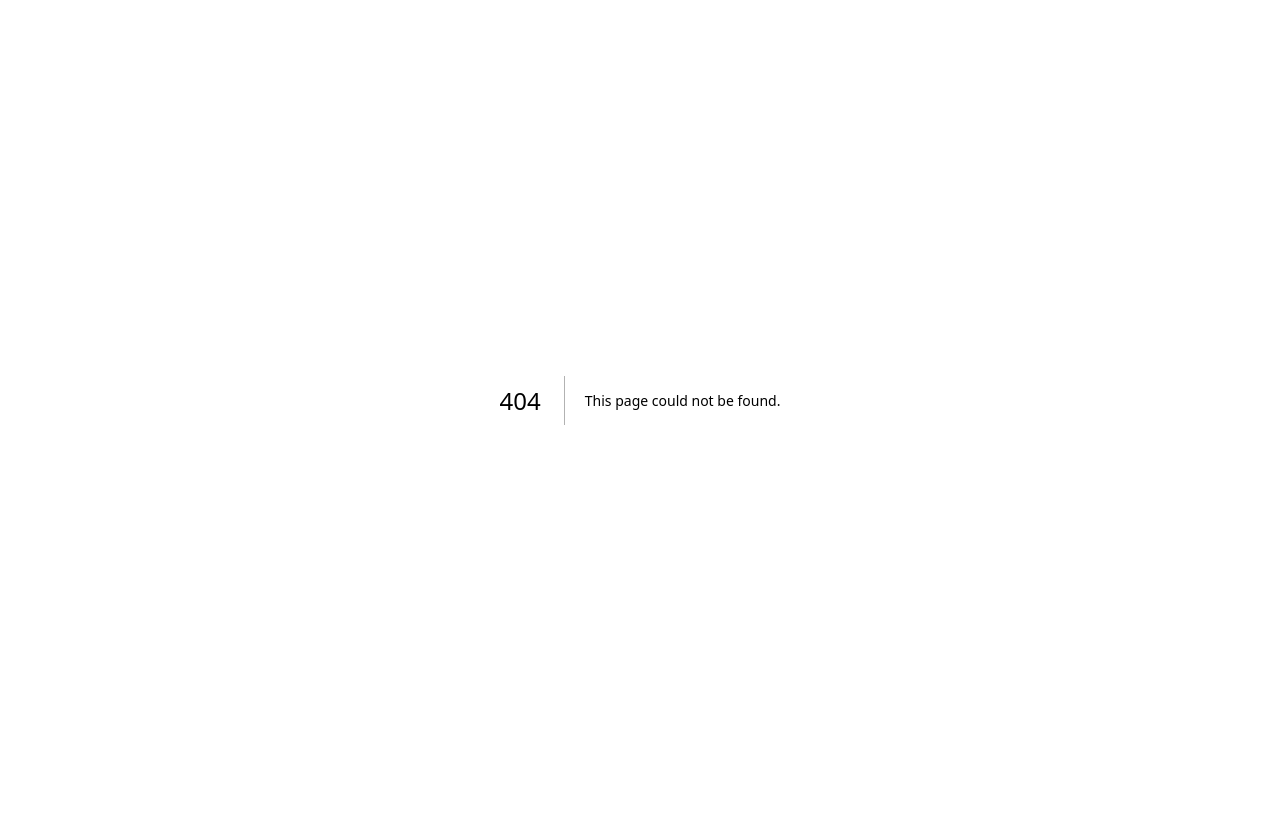
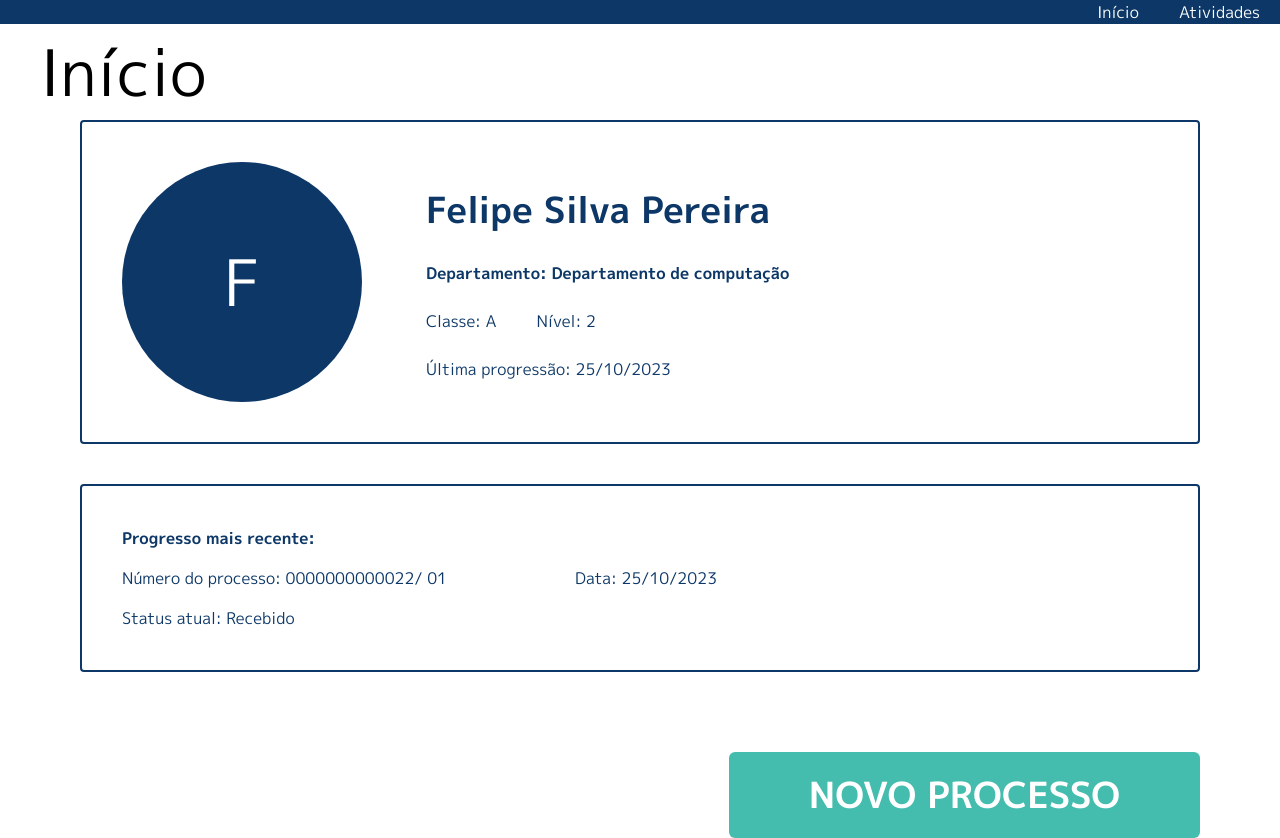
Before and after one commit to MATA63-Projeto-Progressao-Docente/frontend, a Next.js app: page /home in a window 1280 px wide. Before the commit this address had no page. Before the commit the page ends 800 px from the top, so only its background shows below. Built offline with nearby package versions, Linux system fonts and the light colour scheme.

Commit message:
feat: faz home page

```diff
--- a/app/activities/page.tsx
+++ b/app/activities/page.tsx
@@ -3,6 +3,7 @@
 import React, { useEffect, useState } from "react";
 import Link from "next/link";
 import Modal from "react-modal";
+import { activitiesSample } from "./sample";
 
 export default function ActivitiesPage() {
   const [isModalOpen, setIsModalOpen] = useState(false);
@@ -12,108 +13,7 @@ export default function ActivitiesPage() {
   const [hours, setHours] = useState("");
   const [description, setDescription] = useState("");
   const [file, setFile] = useState();
-  const [activities, setActivities] = useState([
-    {
-      name: "Lorem ipsum",
-      number: 1,
-      points: 20,
-      field: {
-        id: 1,
-        name: 'Campo'
-      },
-      description: 'Lorem ipsum dolor sit amet consectetur. Auctor elementum nunc pharetra fames erat. Id ornare duis arcu at. Elit consectetur vivamus id arcu faucibus vitae leo magna.'
-    },
-    {
-      name: "Lorem ipsum",
-      number: 2,
-      points: 20,
-      field: {
-        id: 1,
-        name: 'Campo'
-      },
-      description: 'Lorem ipsum dolor sit amet consectetur. Auctor elementum nunc pharetra fames erat. Id ornare duis arcu at. Elit consectetur vivamus id arcu faucibus vitae leo magna.'
-    },
-    {
-      name: "Lorem ipsum",
-      number: 3,
-      points: 20,
-      field: {
-        id: 1,
-        name: 'Campo'
-      },
-      description: 'Lorem ipsum dolor sit amet consectetur. Auctor elementum nunc pharetra fames erat. Id ornare duis arcu at. Elit consectetur vivamus id arcu faucibus vitae leo magna.'
-    },
-    {
-      name: "Lorem ipsum",
-      number: 4,
-      points: 20,
-      field: {
-        id: 1,
-        name: 'Campo'
-      },
-      description: 'Lorem ipsum dolor sit amet consectetur. Auctor elementum nunc pharetra fames erat. Id ornare duis arcu at. Elit consectetur vivamus id arcu faucibus vitae leo magna.'
-    },
-    {
-      name: "Lorem ipsum",
-      number: 5,
-      points: 20,
-      field: {
-        id: 1,
-        name: 'Campo'
-      },
-      description: 'Lorem ipsum dolor sit amet consectetur. Auctor elementum nunc pharetra fames erat. Id ornare duis arcu at. Elit consectetur vivamus id arcu faucibus vitae leo magna.'
-    },
-    {
-      name: "Lorem ipsum",
-      number: 6,
-      points: 20,
-      field: {
-        id: 1,
-        name: 'Campo'
-      },
-      description: 'Lorem ipsum dolor sit amet consectetur. Auctor elementum nunc pharetra fames erat. Id ornare duis arcu at. Elit consectetur vivamus id arcu faucibus vitae leo magna.'
-    },
-    {
-      name: "Lorem ipsum",
-      number: 7,
-      points: 20,
-      field: {
-        id: 1,
-        name: 'Campo'
-      },
-      description: 'Lorem ipsum dolor sit amet consectetur. Auctor elementum nunc pharetra fames erat. Id ornare duis arcu at. Elit consectetur vivamus id arcu faucibus vitae leo magna.'
-    },
-    {
-      name: "Lorem ipsum",
-      number: 8,
-      points: 20,
-      field: {
-        id: 1,
-        name: 'Campo'
-      },
-      description: 'Lorem ipsum dolor sit amet consectetur. Auctor elementum nunc pharetra fames erat. Id ornare duis arcu at. Elit consectetur vivamus id arcu faucibus vitae leo magna.'
-    },
-    {
-      name: "Lorem ipsum",
-      number: 9,
-      points: 20,
-      field: {
-        id: 1,
-        name: 'Campo'
-      },
-      description: 'Lorem ipsum dolor sit amet consectetur. Auctor elementum nunc pharetra fames erat. Id ornare duis arcu at. Elit consectetur vivamus id arcu faucibus vitae leo magna.'
-    },
-    {
-      name: "Lorem ipsum",
-      number: 10,
-      points: 20,
-      field: {
-        id: 1,
-        name: 'Campo'
-      },
-      description: 'Lorem ipsum dolor sit amet consectetur. Auctor elementum nunc pharetra fames erat. Id ornare duis arcu at. Elit consectetur vivamus id arcu faucibus vitae leo magna.'
-    },
-  ]);
+  const [activities, setActivities] = useState(activitiesSample);
 
   const fields: any = {
     1: 'Campo',
@@ -172,6 +72,9 @@ export default function ActivitiesPage() {
       <nav>
         <ul className="flex justify-end bg-secondary text-white items-center">
           <li className="nav-item px-5">
+            <Link href="/home">Início</Link>
+          </li>
+          <li className="nav-item px-5">
             <Link href="/activities">Atividades</Link>
           </li>
         </ul>
@@ -202,7 +105,7 @@ export default function ActivitiesPage() {
         </div>
         <button
           type="button"
-          className="self-end mr-72 bg-highlight py-2 px-12 rounded"
+          className="self-end mr-72 bg-highlight py-2 px-12 rounded mb-20"
         >
           <h2
             className="text-white uppercase"
--- /dev/null
+++ b/app/activities/sample.ts
@@ -0,0 +1,102 @@
+export const activitiesSample = [
+  {
+    name: "Lorem ipsum",
+    number: 1,
+    points: 20,
+    field: {
+      id: 1,
+      name: 'Campo'
+    },
+    description: 'Lorem ipsum dolor sit amet consectetur. Auctor elementum nunc pharetra fames erat. Id ornare duis arcu at. Elit consectetur vivamus id arcu faucibus vitae leo magna.'
+  },
+  {
+    name: "Lorem ipsum",
+    number: 2,
+    points: 20,
+    field: {
+      id: 1,
+      name: 'Campo'
+    },
+    description: 'Lorem ipsum dolor sit amet consectetur. Auctor elementum nunc pharetra fames erat. Id ornare duis arcu at. Elit consectetur vivamus id arcu faucibus vitae leo magna.'
+  },
+  {
+    name: "Lorem ipsum",
+    number: 3,
+    points: 20,
+    field: {
+      id: 1,
+      name: 'Campo'
+    },
+    description: 'Lorem ipsum dolor sit amet consectetur. Auctor elementum nunc pharetra fames erat. Id ornare duis arcu at. Elit consectetur vivamus id arcu faucibus vitae leo magna.'
+  },
+  {
+    name: "Lorem ipsum",
+    number: 4,
+    points: 20,
+    field: {
+      id: 1,
+      name: 'Campo'
+    },
+    description: 'Lorem ipsum dolor sit amet consectetur. Auctor elementum nunc pharetra fames erat. Id ornare duis arcu at. Elit consectetur vivamus id arcu faucibus vitae leo magna.'
+  },
+  {
+    name: "Lorem ipsum",
+    number: 5,
+    points: 20,
+    field: {
+      id: 1,
+      name: 'Campo'
+    },
+    description: 'Lorem ipsum dolor sit amet consectetur. Auctor elementum nunc pharetra fames erat. Id ornare duis arcu at. Elit consectetur vivamus id arcu faucibus vitae leo magna.'
+  },
+  {
+    name: "Lorem ipsum",
+    number: 6,
+    points: 20,
+    field: {
+      id: 1,
+      name: 'Campo'
+    },
+    description: 'Lorem ipsum dolor sit amet consectetur. Auctor elementum nunc pharetra fames erat. Id ornare duis arcu at. Elit consectetur vivamus id arcu faucibus vitae leo magna.'
+  },
+  {
+    name: "Lorem ipsum",
+    number: 7,
+    points: 20,
+    field: {
+      id: 1,
+      name: 'Campo'
+    },
+    description: 'Lorem ipsum dolor sit amet consectetur. Auctor elementum nunc pharetra fames erat. Id ornare duis arcu at. Elit consectetur vivamus id arcu faucibus vitae leo magna.'
+  },
+  {
+    name: "Lorem ipsum",
+    number: 8,
+    points: 20,
+    field: {
+      id: 1,
+      name: 'Campo'
+    },
+    description: 'Lorem ipsum dolor sit amet consectetur. Auctor elementum nunc pharetra fames erat. Id ornare duis arcu at. Elit consectetur vivamus id arcu faucibus vitae leo magna.'
+  },
+  {
+    name: "Lorem ipsum",
+    number: 9,
+    points: 20,
+    field: {
+      id: 1,
+      name: 'Campo'
+    },
+    description: 'Lorem ipsum dolor sit amet consectetur. Auctor elementum nunc pharetra fames erat. Id ornare duis arcu at. Elit consectetur vivamus id arcu faucibus vitae leo magna.'
+  },
+  {
+    name: "Lorem ipsum",
+    number: 10,
+    points: 20,
+    field: {
+      id: 1,
+      name: 'Campo'
+    },
+    description: 'Lorem ipsum dolor sit amet consectetur. Auctor elementum nunc pharetra fames erat. Id ornare duis arcu at. Elit consectetur vivamus id arcu faucibus vitae leo magna.'
+  },
+];
--- /dev/null
+++ b/app/home/page.tsx
@@ -0,0 +1,62 @@
+"use client";
+
+import React from "react";
+import Link from "next/link";
+import { useRouter } from "next/navigation";
+
+export default function HomePage() {
+  const router = useRouter();
+
+  const NavBar: React.FC = () => {
+    return (
+      <nav>
+        <ul className="flex justify-end bg-secondary text-white items-center">
+          <li className="nav-item px-5">
+            <Link href="/home">Início</Link>
+          </li>
+          <li className="nav-item px-5">
+            <Link href="/activities">Atividades</Link>
+          </li>
+        </ul>
+      </nav>
+    );
+  };
+
+  return (
+    <div>
+      <NavBar />
+      <div className="flex flex-col">
+        <h1 className="pl-10">Início</h1>
+        <div className="flex flex-col justify-center items-center px-20 gap-y-10">
+          <div className="flex gap-x-16 p-10 border-2 rounded border-secondary w-full items-center text-secondary">
+            <div className="bg-secondary rounded-full flex justify-center items-center w-60 h-60">
+              <h1 className="text-white">F</h1>
+            </div>
+            <div className="flex flex-col gap-y-6">
+              <h2 className="uppercas"><b>Felipe Silva Pereira</b></h2>
+              <b>Departamento: Departamento de computação</b>
+              <div className="flex gap-x-10">
+                <p>Classe: A</p>
+                <p>Nível: 2</p>
+              </div>
+              <p>Última progressão: 25/10/2023</p>
+            </div>
+          </div>
+
+          <div className="flex flex-col gap-x-16 p-10 border-2 rounded border-secondary w-full text-secondary gap-y-4">
+            <p className="uppercas"><b>Progresso mais recente:</b></p>
+            <div className="flex gap-x-32">
+              <p>Número do processo: 0000000000022/ 01</p>
+              <p>Data: 25/10/2023</p>
+            </div>
+            <p>Status atual: Recebido</p>
+            {/* <button type="button" className="bg-highlight rounded text-white py-2 px-10 self-end"><b>Detalhes</b></button> */}
+          </div>
+        </div>
+        <button type="button" className="uppercase bg-highlight text-white py-4 px-20 self-end rounded-md mr-20 mt-20" onClick={() => router.push("/activities")}>
+          <h2><b>Novo processo</b></h2>
+        </button>
+      </div>
+    </div>
+  )
+}
--- a/app/login/page.tsx
+++ b/app/login/page.tsx
@@ -1,6 +1,6 @@
 "use client";
 
-import { ChangeEvent, FormEvent, useEffect, useState } from "react";
+import { ChangeEvent, FormEvent, useState } from "react";
 import { useRouter } from "next/navigation";
 import api from "@/api/axios";
 
@@ -26,7 +26,7 @@ export default function LoginPage() {
 		api
 			.post("/login", data)
 			.then((res) => {
-				router.push("/activities");
+				router.push("/home");
 			})
 			.catch((err) => {
 				console.error("Erro durante a requisição de login:", err);
```
